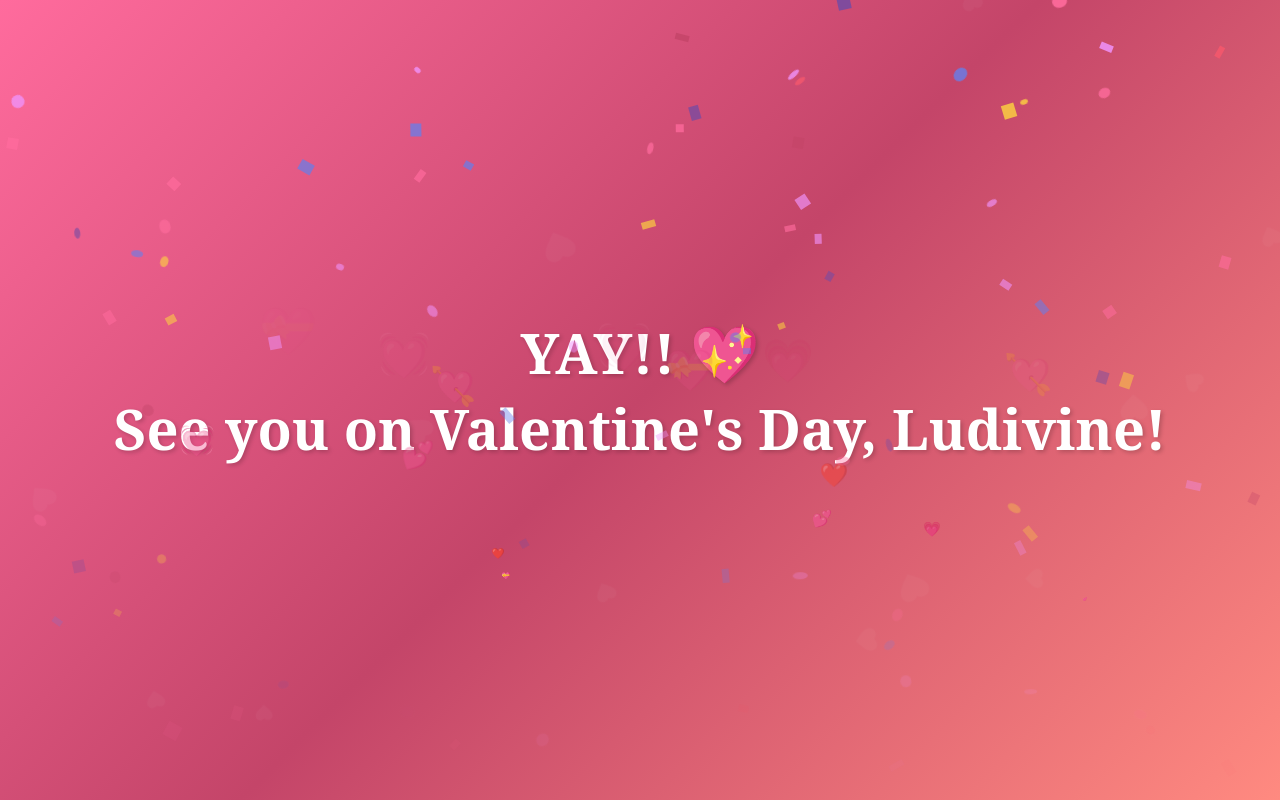
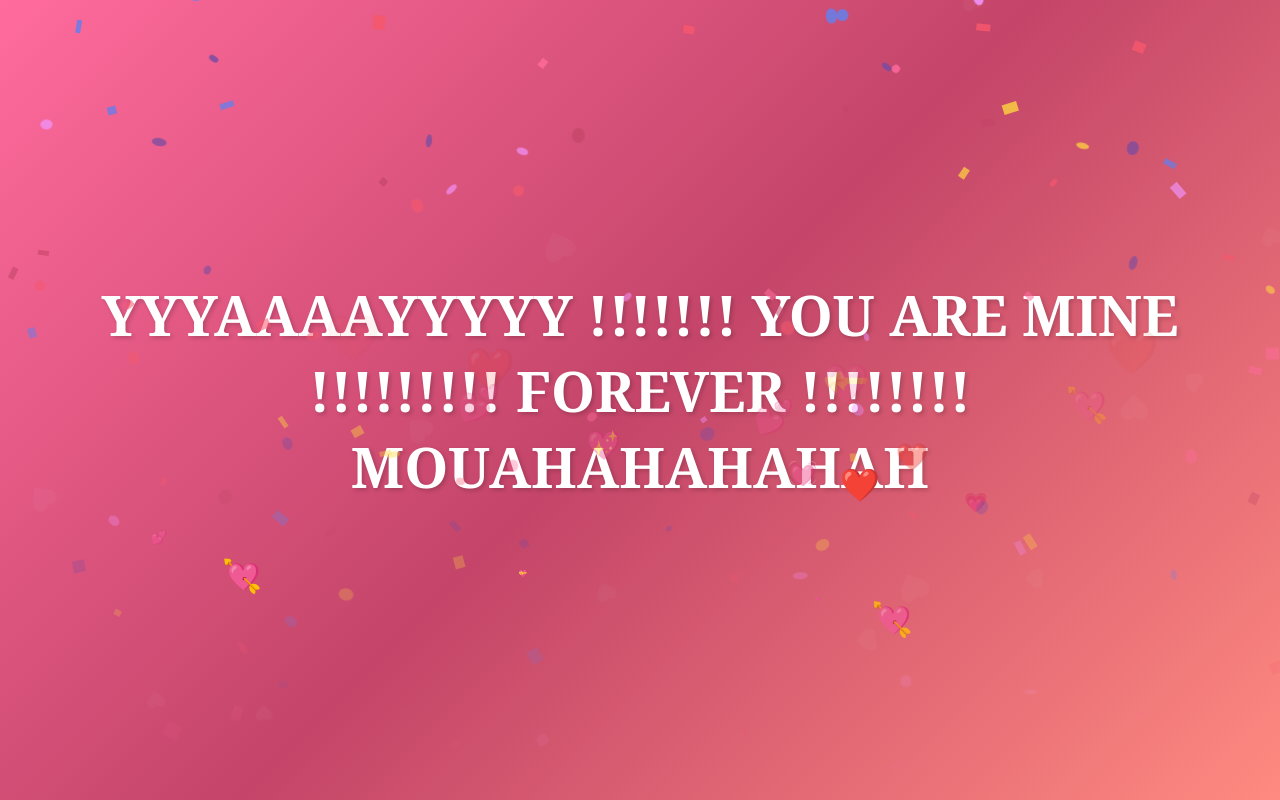
Before and after one commit to Desunait01/valentine-ludivine, a plain HTML site: page index.html in a window 1280 px wide. Both pictures are taken after a click on the button "Yes". Drawn offline with Linux system fonts and the light colour scheme.

Commit message:
Revamp Valentine's Day page with animations and styles
Updated the HTML structure and styles for a Valentine's Day themed page, including new animations and interactive elements.

```diff
--- a/index.html
+++ b/index.html
@@ -181,6 +181,26 @@
             }
         }
 
+        /* Permanent floating hearts */
+        .permanent-heart {
+            position: fixed;
+            font-size: 2rem;
+            animation: permanentFloat 5s ease-in-out infinite;
+            z-index: 50;
+            pointer-events: none;
+        }
+
+        @keyframes permanentFloat {
+            0%, 100% {
+                transform: translateY(0) scale(1);
+                opacity: 0.7;
+            }
+            50% {
+                transform: translateY(-20px) scale(1.2);
+                opacity: 1;
+            }
+        }
+
         /* Responsive */
         @media (max-width: 600px) {
             .container {
@@ -218,7 +238,7 @@
         </div>
 
         <div class="success" id="successSection">
-            <h1>YAY!! 💖<br>See you on Valentine's Day, Ludivine!</h1>
+            <h1>YYYAAAAYYYYY !!!!!!! YOU ARE MINE !!!!!!!!! FOREVER !!!!!!!! MOUAHAHAHAHAH</h1>
         </div>
     </div>
 
@@ -349,11 +369,12 @@
             createCelebrationHearts();
         });
 
-        // Create confetti
+        // Create confetti - more confetti, infinite loop
         function createConfetti() {
             const colors = ['#ff6b9d', '#c44569', '#667eea', '#764ba2', '#f5576c', '#f093fb', '#ffd93d'];
 
-            for (let i = 0; i < 100; i++) {
+            // Initial burst - 300 confetti
+            for (let i = 0; i < 300; i++) {
                 setTimeout(() => {
                     const confetti = document.createElement('div');
                     confetti.className = 'confetti';
@@ -369,13 +390,31 @@
                     setTimeout(() => confetti.remove(), 4000);
                 }, i * 30);
             }
+
+            // Infinite loop - create more confetti continuously
+            setInterval(() => {
+                for (let i = 0; i < 5; i++) {
+                    const confetti = document.createElement('div');
+                    confetti.className = 'confetti';
+                    confetti.style.left = Math.random() * 100 + '%';
+                    confetti.style.backgroundColor = colors[Math.floor(Math.random() * colors.length)];
+                    confetti.style.borderRadius = Math.random() > 0.5 ? '50%' : '0';
+                    confetti.style.width = (Math.random() * 10 + 5) + 'px';
+                    confetti.style.height = (Math.random() * 10 + 5) + 'px';
+                    confetti.style.animationDuration = (Math.random() * 2 + 2) + 's';
+                    confettiContainer.appendChild(confetti);
+
+                    setTimeout(() => confetti.remove(), 4000);
+                }
+            }, 500); // New confetti every 500ms
         }
 
-        // Create celebration hearts
+        // Create celebration hearts - more hearts, infinite loop
         function createCelebrationHearts() {
             const hearts = ['💖', '💕', '💗', '💝', '💘', '❤️', '💓'];
 
-            for (let i = 0; i < 20; i++) {
+            // Initial burst - 50 hearts
+            for (let i = 0; i < 50; i++) {
                 setTimeout(() => {
                     const heart = document.createElement('div');
                     heart.className = 'celebration-heart';
@@ -388,6 +427,21 @@
                     setTimeout(() => heart.remove(), 3000);
                 }, i * 150);
             }
+
+            // Permanent floating hearts - infinite
+            setInterval(() => {
+                const heart = document.createElement('div');
+                heart.className = 'permanent-heart';
+                heart.textContent = hearts[Math.floor(Math.random() * hearts.length)];
+                heart.style.left = Math.random() * 90 + 5 + '%';
+                heart.style.top = Math.random() * 80 + 10 + '%';
+                heart.style.animationDuration = (Math.random() * 3 + 3) + 's';
+                heart.style.animationDelay = Math.random() * 2 + 's';
+                document.body.appendChild(heart);
+
+                // Remove after some time to prevent memory leak, but create new ones
+                setTimeout(() => heart.remove(), 10000);
+            }, 800); // New permanent heart every 800ms
         }
     </script>
 </body>
```
